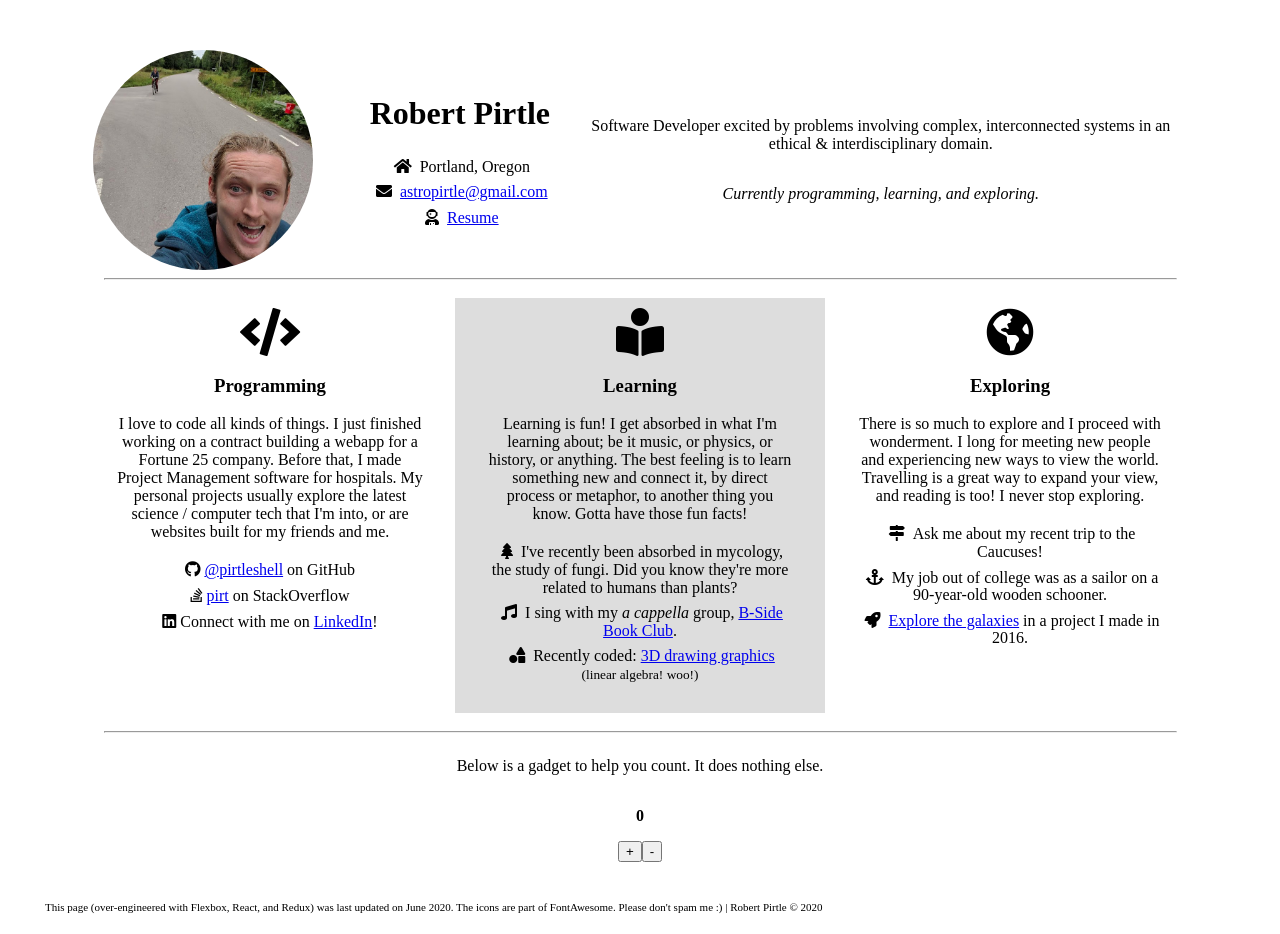
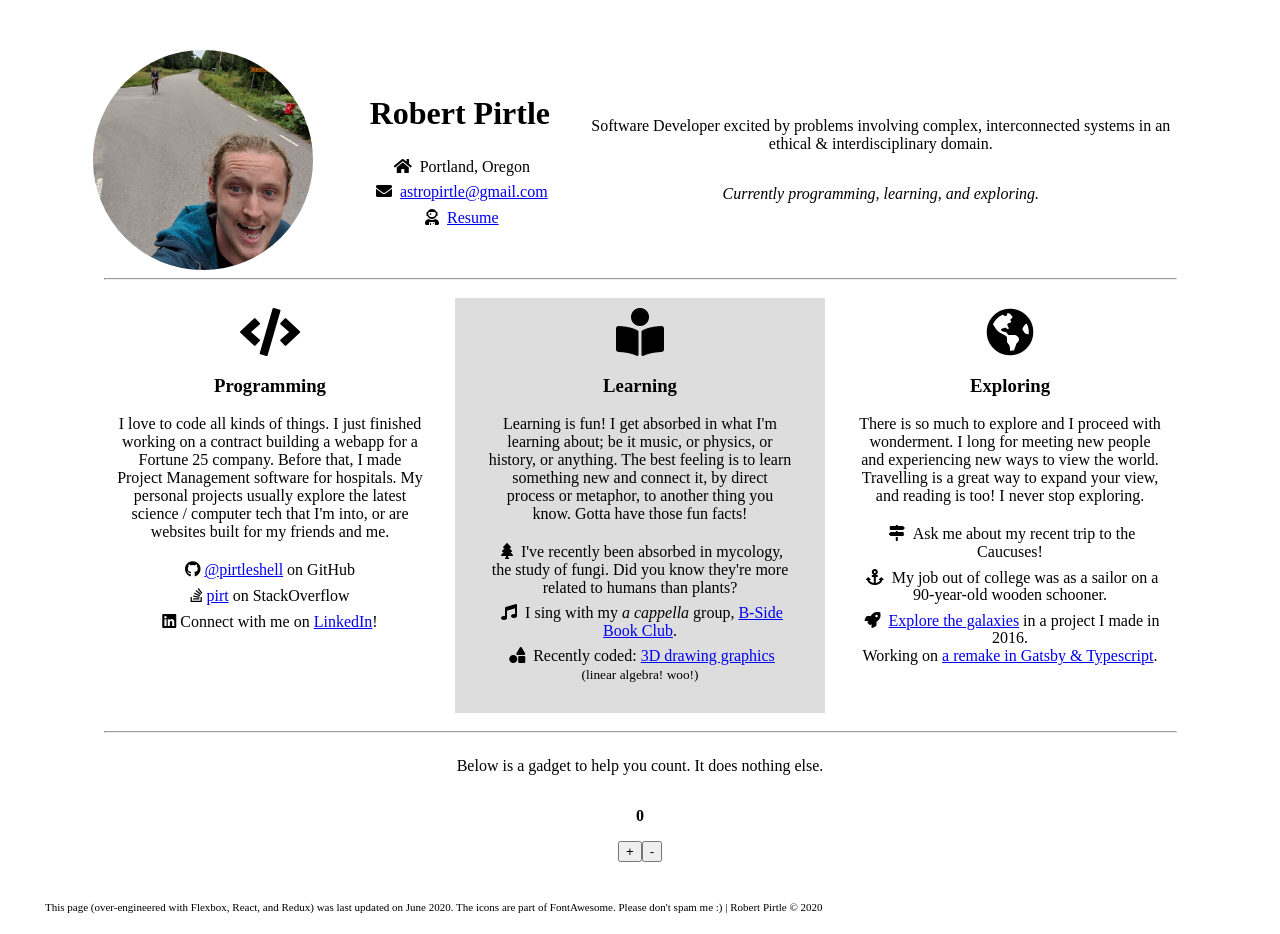
Before and after one commit to pirtleshell/profile, a React (Create React App) app: page / in a window 1280 px wide. Built offline with nearby package versions, Linux system fonts and the light colour scheme.

Commit message:
add reference to @pirtleshell/lanex

```diff
--- a/src/components/ProfileSplash.js
+++ b/src/components/ProfileSplash.js
@@ -113,6 +113,14 @@ const ProfileSplash = () => {
               <a href="https://laniakean.com/">Explore the galaxies</a> in a
               project I made in 2016.
             </span>
+            <br />
+            <span>
+              Working on{' '}
+              <a href="https://github.com/pirtleshell/lanex">
+                a remake in Gatsby & Typescript
+              </a>
+              .
+            </span>
           </li>
         </ul>,
       ],
```
